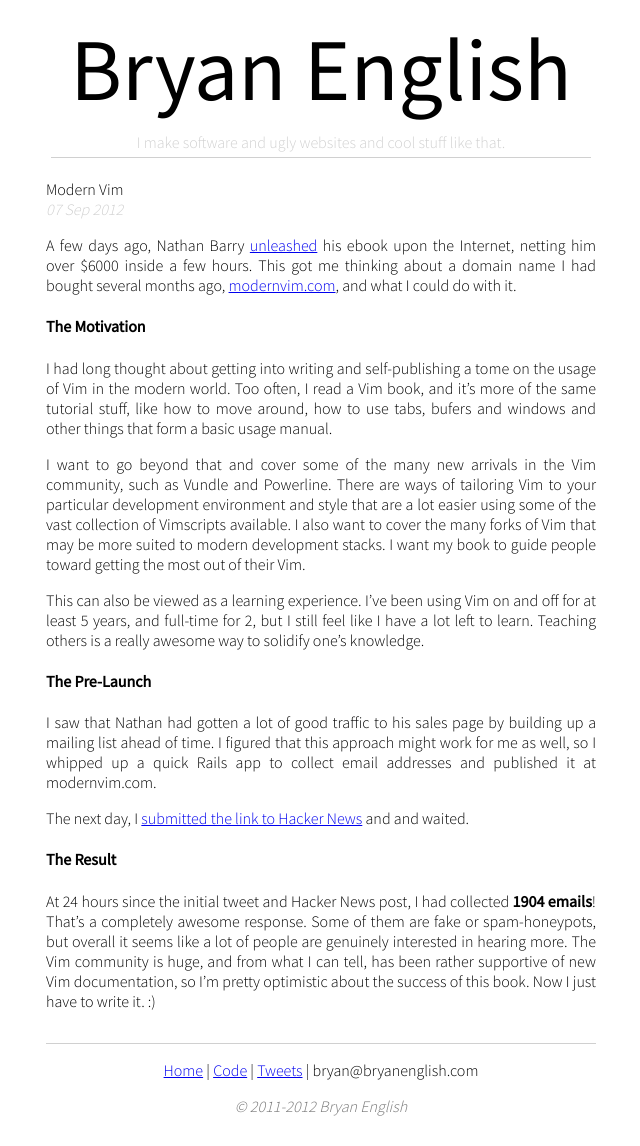
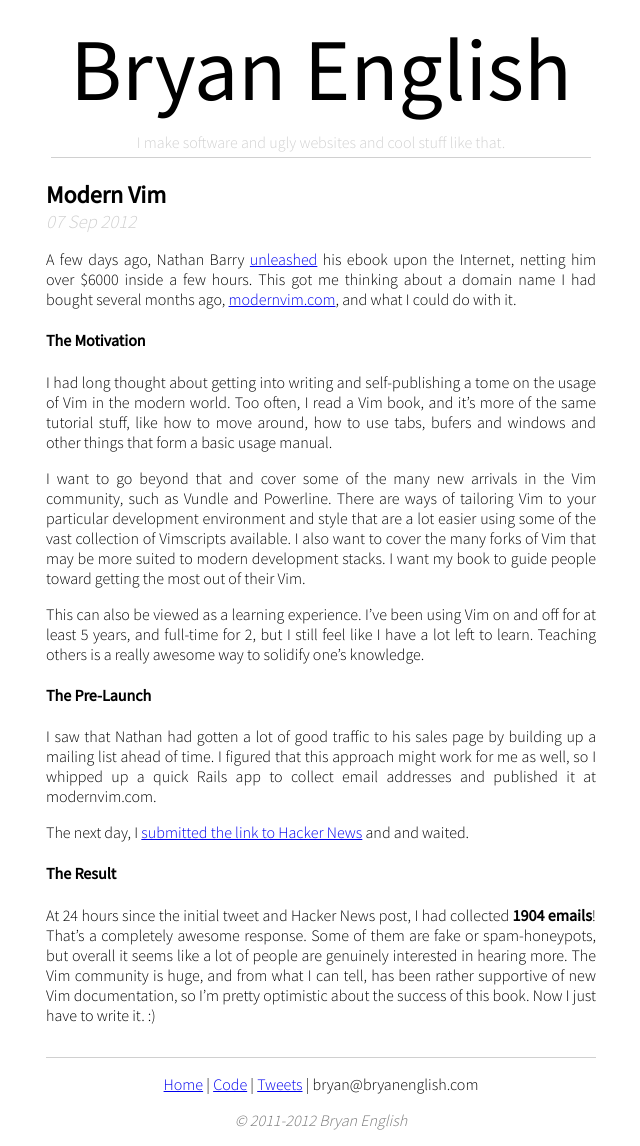
Before and after one commit to bengl/bengl.github.com, a Jekyll site: the page built from _posts/2012-09-07-modern-vim.md, in a window 1280 px wide. Shown: the whole page, without its empty margins (319-959 px from the left). Built offline with Jekyll 4.4.1, drawn with Linux system fonts in a browser that asks for light colours.

Commit message:
use h tags

```diff
--- a/_layouts/post.html
+++ b/_layouts/post.html
@@ -2,8 +2,8 @@
 layout: default
 ---
 
-<div class="post_title">{{ page.title }}</div>
-<div class="post_date">{{ page.date | date_to_string }}</div>
+<h2 class="post_title">{{ page.title }}</h2>
+<h3 class="post_date">{{ page.date | date_to_string }}</h3>
 <div class="post">
   {{ content }}
 </div>
```
